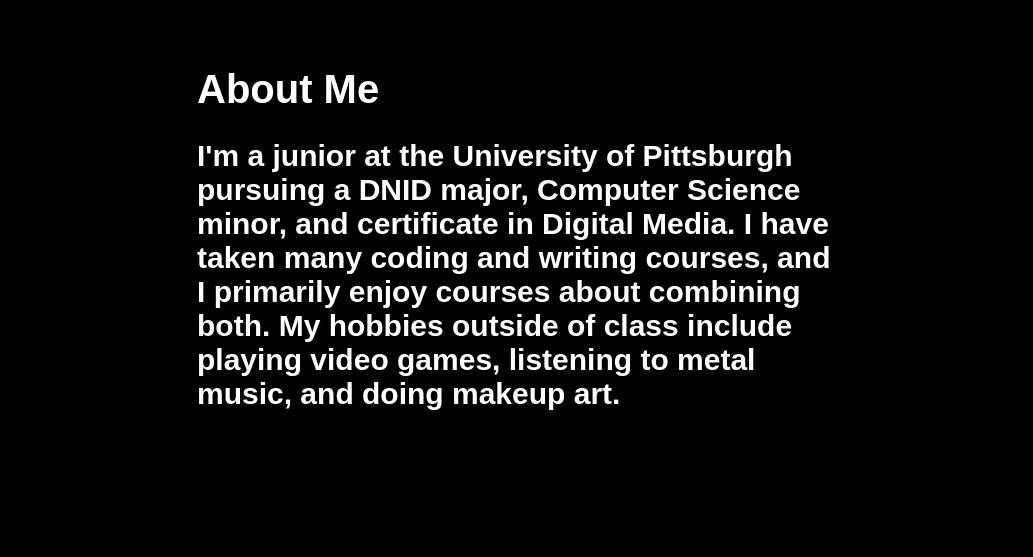
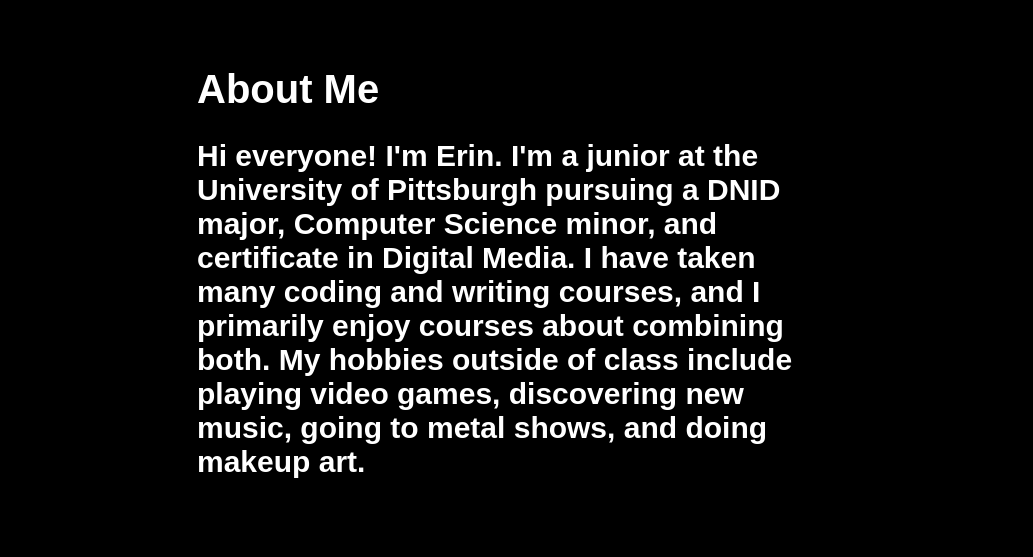
Before and after one commit to ejd73/Project-1-Usability-Testing, a plain HTML site: page index.html in a window 1280 px wide. Shown: the part 860-1417 px from the top of the page, without its empty margins (123-1156 px from the left). Drawn offline with Linux system fonts and the light colour scheme.

Commit message:
Add files via upload

```diff
--- a/index.html
+++ b/index.html
@@ -32,7 +32,7 @@
   <body style = "background-color:black"></body>
     <div class="textblock" style="text-align: left">
          <h1>About Me</h1>
-  <h2>I'm a junior at the University of Pittsburgh pursuing a DNID major, Computer Science minor, and certificate in Digital Media. I have taken many coding and writing courses, and I primarily enjoy courses about combining both. My hobbies outside of class include playing video games, listening to metal music, and doing makeup art. </h2>
+  <h2>Hi everyone! I'm Erin. I'm a junior at the University of Pittsburgh pursuing a DNID major, Computer Science minor, and certificate in Digital Media. I have taken many coding and writing courses, and I primarily enjoy courses about combining both. My hobbies outside of class include playing video games, discovering new music, going to metal shows, and doing makeup art. </h2>
   </div>
 
 <br>
```
